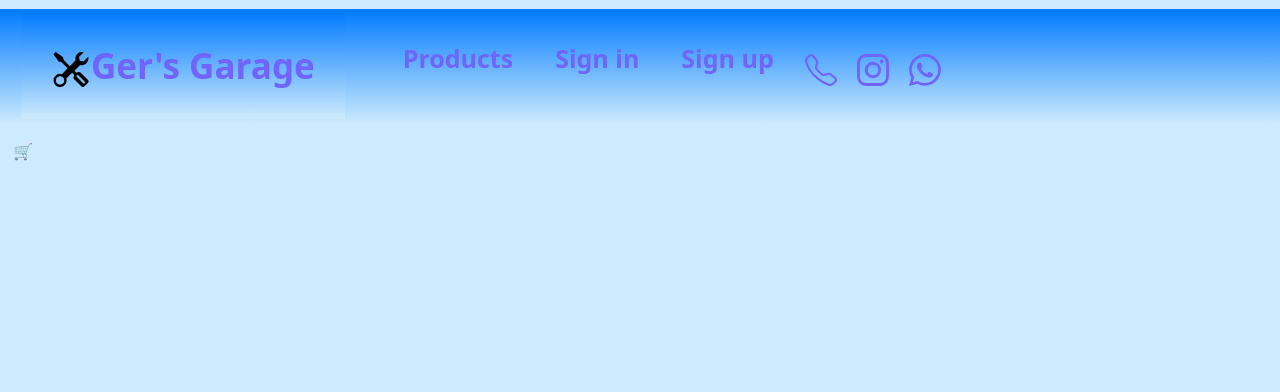
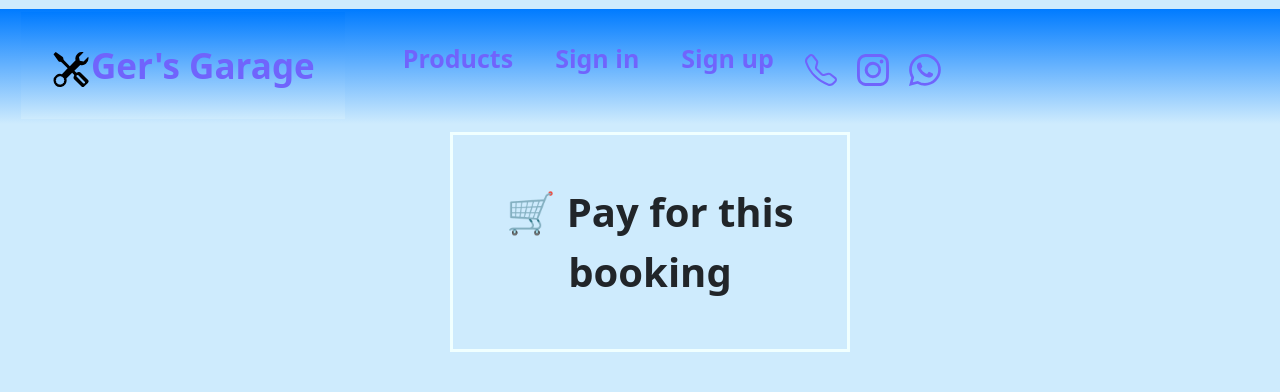
Before and after one commit to PriFlores/Ger-s-garage, a Django app: page /Bookings/payment/ in a window 1280 px wide. Shown: the top 392 px of the page. Run offline with Django 3.2, Linux system fonts and the light colour scheme; parts of the project's set-up code (start-up, migrations or seed data) failed here and were passed over.

Commit message:
Button bookings payment updated

```diff
--- a/Bookings/template/PayForBooking.html
+++ b/Bookings/template/PayForBooking.html
@@ -1,10 +1,12 @@
 {% extends 'index.html' %}
 
 {% block content %}
+<div class="bookingbutton">
+     <a href="{% url 'add_cart' 52 %}" class="btn btn-default btn-xs">
+         <strong> 🛒 Pay for this booking</strong>
+                    </a>
+</div>
 
-                    <a href="{% url 'add_cart' 52 %}" class="btn btn-default btn-xs">
-                        🛒
-                    </a>
 
 
 {% endblock content %}
--- a/Bookings/views.py
+++ b/Bookings/views.py
@@ -14,7 +14,7 @@ def new_appointment(request):
         email = str(request.user.email)
         form = BookingForm(request.POST)
         if form.is_valid():
-            form.cleaned_data['email']= email
+            form.cleaned_data['email'] = email
             form.cleaned_data['status'] = 0
             form.save()
         return redirect('Pay_BK')
--- a/static/style.css
+++ b/static/style.css
@@ -225,3 +225,16 @@ outline: 1px solid Blue;
   width: 35%;
   padding: 5px;
 }
+.bookingbutton{
+text-decoration: none;
+width: 400px;
+cursor: pointer;
+border-color: azure;
+border-style: solid;
+padding: 40px;
+margin-left: 450px;
+}
+
+strong{
+font-size: 40px;
+}
```
Also changed, not shown: Bookings/forms.py (+6 -1 lines), db.sqlite3.
